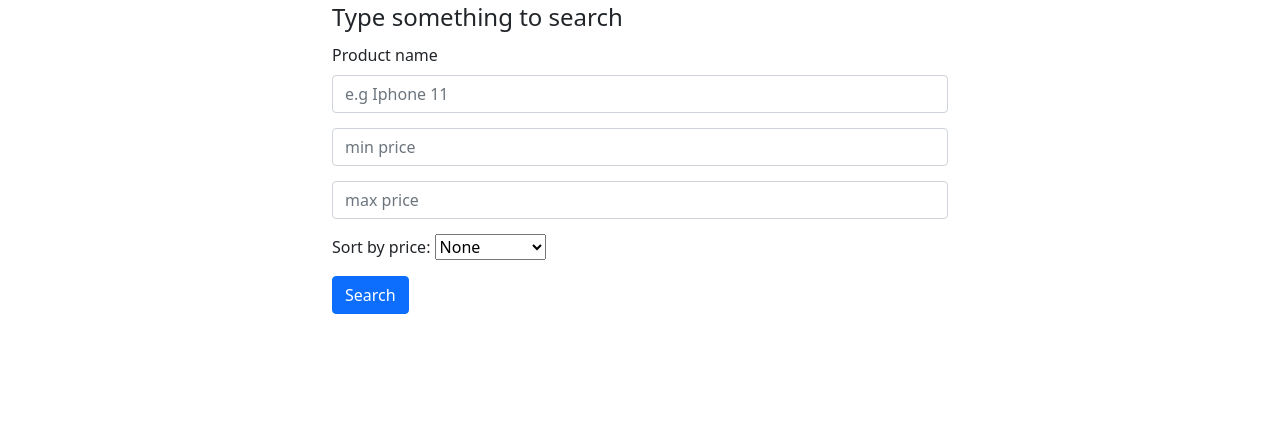
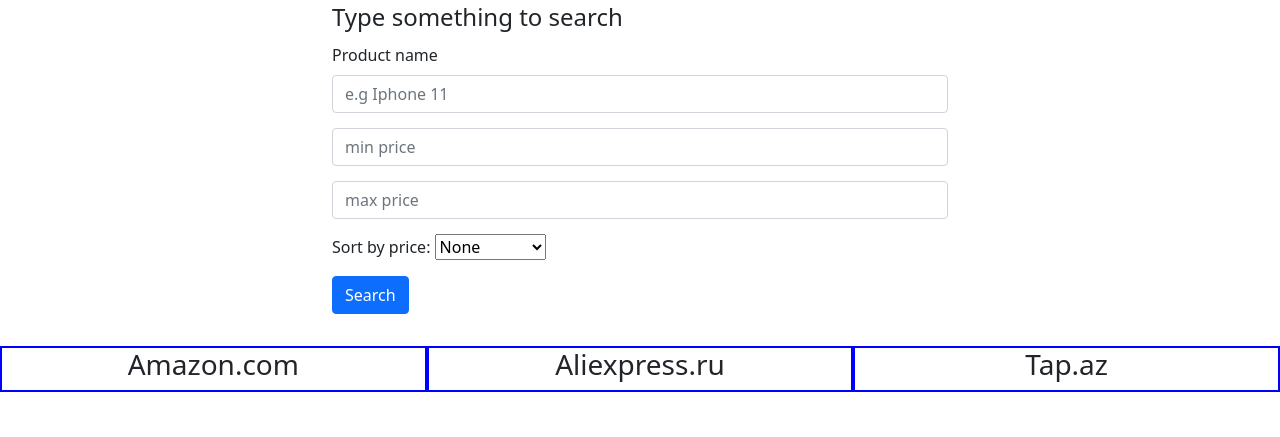
Before and after one commit to isgandarisgandarov/ezzBuy, a Flask app: page / in a window 1280 px wide. Shown: the part 89-526 px from the top of the page. Run offline with Flask 2, Linux system fonts and the light colour scheme.

Commit message:
Tapaz scraper

```diff
--- a/app.py
+++ b/app.py
@@ -1,5 +1,6 @@
 from flask import Flask, render_template, url_for, request
-from amazon_scraper import scraper, sortByPrice, minMax
+from amazon_scraper import amazonScraper, sortByPrice, minMax
+from tapaz_scraper import tapazScraper
 
 app = Flask(__name__)
 app.config['SECRET_KEY'] = '34806b7e050652f3fc730b3fbc22d0ee'
@@ -12,17 +13,22 @@ def home():
         sort = request.form['sort']
         min_price = request.form['min']
         max_price = request.form['max']
-        products = scraper(item)
+        amazon_products = amazonScraper(item)
+        tapaz_products = tapazScraper(item)
         if min_price and max_price:
-            products = minMax(products, float(min_price), float(max_price))
+            amazon_products = minMax(amazon_products, float(min_price), float(max_price))
+            tapaz_products = minMax(tapaz_products, float(min_price), float(max_price))
         if sort == 'ascending':
-            products = sortByPrice(products)
+            amazon_products = sortByPrice(amazon_products)
+            tapaz_products = sortByPrice(tapaz_products)
         elif sort == 'descending':
-            products = sortByPrice(products, True)
-        return render_template('index.html', products=products)
+            amazon_products = sortByPrice(amazon_products, True)
+            tapaz_products = sortByPrice(tapaz_products, True)
+        return render_template('index.html', amazon_products=amazon_products, tapaz_products=tapaz_products)
     else:
-        products = []
-        return render_template('index.html', products=products)
+        amazon_products = []
+        tapaz_products = []
+        return render_template('index.html', amazon_products=amazon_products, tapaz_products=tapaz_products)
 
 
 if __name__ == '__main__':
--- a/static/style.css
+++ b/static/style.css
@@ -22,3 +22,12 @@
 .dropdown {
     margin-top: 15px;
 }
+
+.flex-container {
+    display: flex;
+}
+
+.flex-child {
+    flex: 1;
+    border: 2px solid blue;
+}
--- a/templates/index.html
+++ b/templates/index.html
@@ -44,8 +44,10 @@
         </form>
     </div>
 
-    <div class="container form">
-        {% for data in products %}
+    <div class="flex-container">
+        <div class="container form flex-child">
+            <h3 class="text-center">Amazon.com</h3>
+            {% for data in amazon_products %}
                 <div class="search">
                     <h4><a class="link" target='_blank' href={{ data.get('link') }}>{{ data.get('title') }}</a></h4>
                     <h5 class="float-left font-weight-bold price-title">Price: ${{ data.get('price') }}</h5>
@@ -57,6 +59,25 @@
             {% endfor %}
         </div>
 
+        <div class="container form flex-child">
+            <h3 class="text-center">Aliexpress.ru</h3>
+        </div>
+
+        <div class="container form flex-child">
+            <h3 class="text-center">Tap.az</h3>
+            {% for data in tapaz_products %}
+                <div class="search">
+                    <h4><a class="link" target='_blank' href={{ data.get('link') }}>{{ data.get('title') }}</a></h4>
+                    <h5 class="float-left font-weight-bold price-title">Price: {{ data.get('price') }} AZN</h5>
+                    <h6>Source: {{ data.get('source') }}</h6>
+                </div>
+            {% else %}
+                <div></div>
+            {% endfor %}
+        </div>
+
+    </div>
+
     <script src="https://cdn.jsdelivr.net/npm/bootstrap@5.0.0-beta3/dist/js/bootstrap.bundle.min.js" integrity="sha384-JEW9xMcG8R+pH31jmWH6WWP0WintQrMb4s7ZOdauHnUtxwoG2vI5DkLtS3qm9Ekf" crossorigin="anonymous"></script>
 </body>
 </html>
```
Also changed, not shown: aliexpress_scraper.py (added, +16 -0 lines), amazon_scraper.py (+3 -9 lines), tapaz_scraper.py (added, +47 -0 lines). Lines whose indentation alone changed are shown as unchanged.
